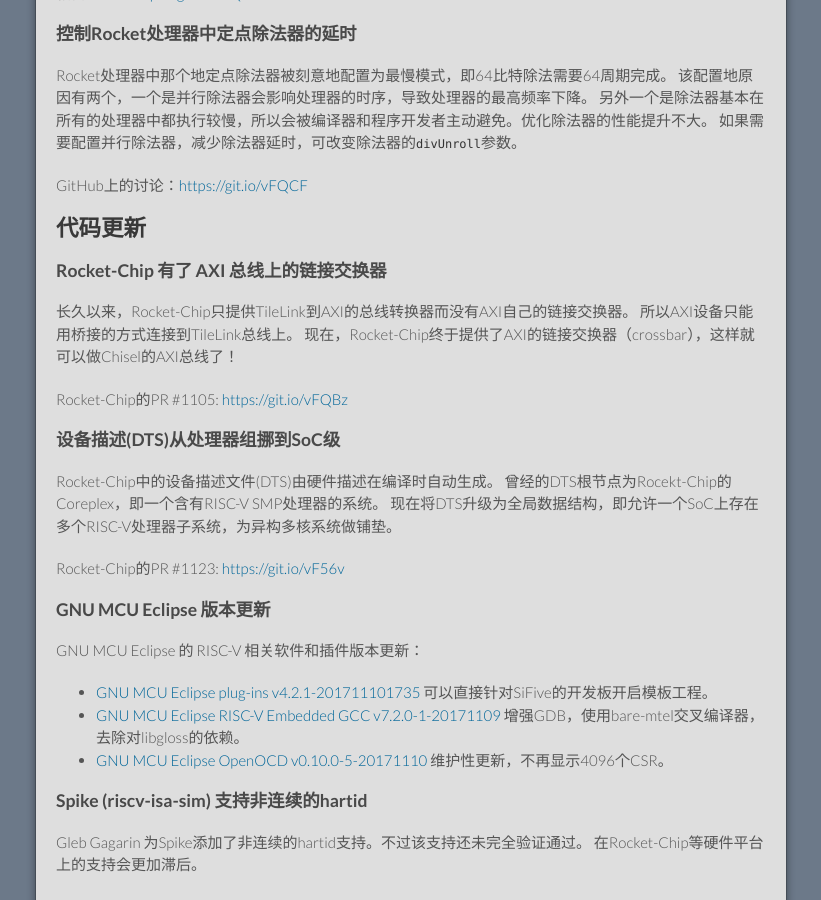
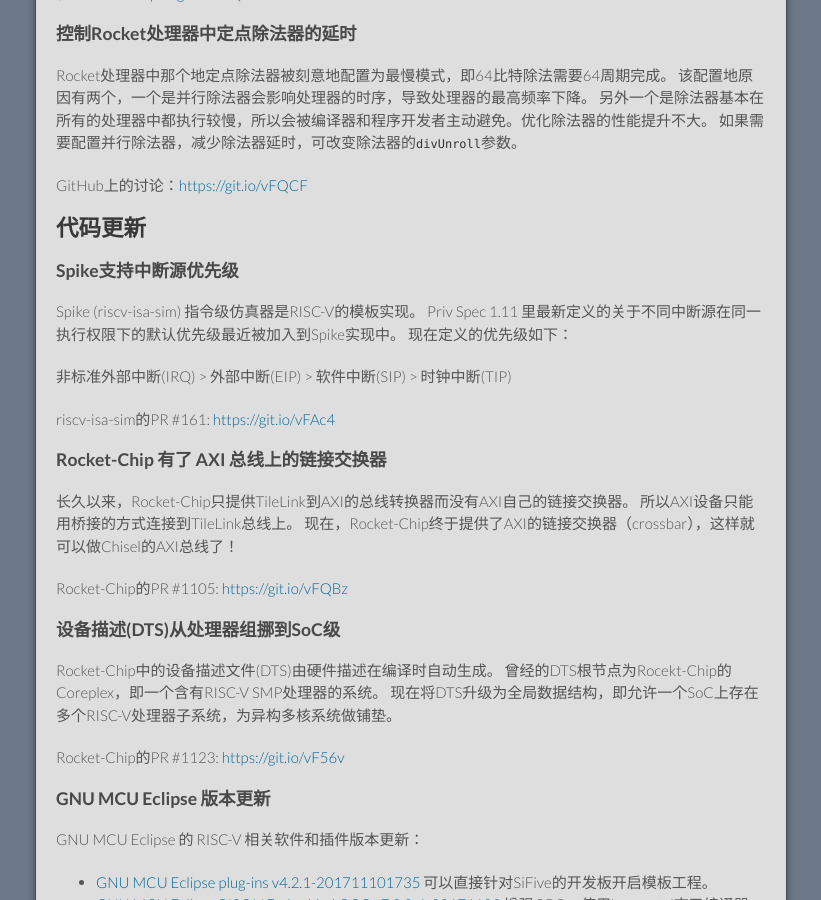
Before and after one commit to cnrv/home, a Jekyll site: the page built from bi-week-rpts/2017-11-23.md, in a window 1280 px wide and 900 px high, scrolled down 1034 px. Shown: the whole window, without its empty margins (229-1050 px from the left). Built offline with Jekyll 4.4.1, drawn with Linux system fonts in a browser that asks for light colours; Markdown is read by kramdown in place of the engine named in the settings; comment, search, counter and statistics services are not loaded; our own code applies the rules of GitHub Pages for plain Markdown files.

Commit message:
priority of interrupts

```diff
--- a/bi-week-rpts/2017-11-23.md
+++ b/bi-week-rpts/2017-11-23.md
@@ -54,6 +54,16 @@
 GitHub上的讨论：[https://git.io/vFQCF](https://github.com/freechipsproject/rocket-chip/issues/1114)
 
 ## 代码更新
+
+### Spike支持中断源优先级
+
+Spike (riscv-isa-sim) 指令级仿真器是RISC-V的模板实现。
+Priv Spec 1.11 里最新定义的关于不同中断源在同一执行权限下的默认优先级最近被加入到Spike实现中。
+现在定义的优先级如下：
+
+非标准外部中断(IRQ) > 外部中断(EIP) > 软件中断(SIP) > 时钟中断(TIP)
+
+riscv-isa-sim的PR \#161: [https://git.io/vFAc4](https://github.com/riscv/riscv-isa-sim/pull/161)
 
 ### Rocket-Chip 有了 AXI 总线上的链接交换器
 
```
